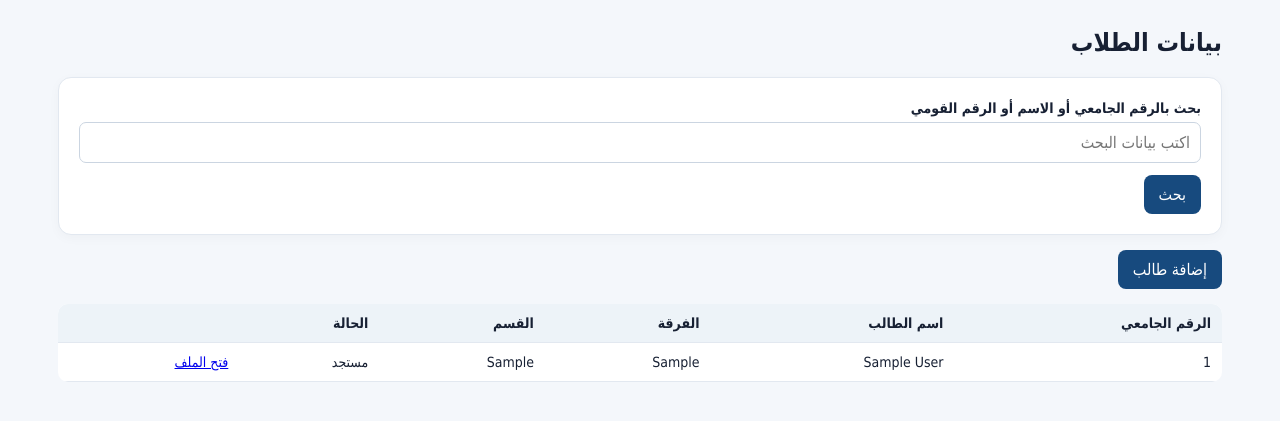
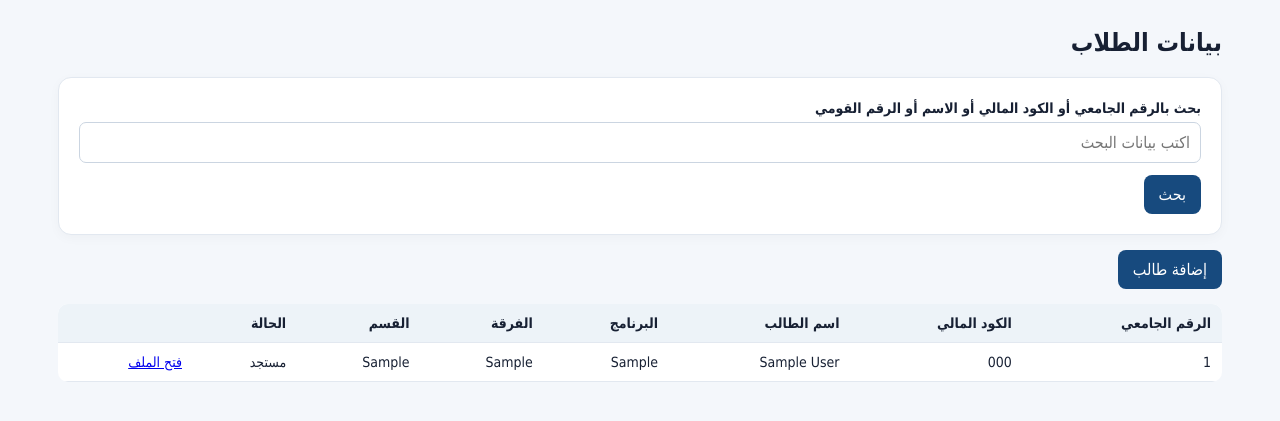
Before and after one commit to sayedahmed924-a11y/student_affairs_system_phase4_finance.zip, a Django app: page /students/ in a window 1280 px wide. Shown: the part 85-506 px from the top of the page. Run offline with Django 5.2, Linux system fonts and the light colour scheme; a user stored in the database is signed in; tables that the repository leaves empty hold one stand-in row (values such as "Sample post"); parts of the project's set-up code (start-up, migrations or seed data) failed here and were passed over.

Commit message:
Display imported financial identifiers and program in student list

```diff
--- a/templates/students/student_list.html
+++ b/templates/students/student_list.html
@@ -1,5 +1,5 @@
 {% extends "base.html" %}{% block content %}<h1>بيانات الطلاب</h1>
-<form method="get" class="card"><label>بحث بالرقم الجامعي أو الاسم أو الرقم القومي</label><input name="q" value="{{ q }}" placeholder="اكتب بيانات البحث"><button>بحث</button></form>
+<form method="get" class="card"><label>بحث بالرقم الجامعي أو الكود المالي أو الاسم أو الرقم القومي</label><input name="q" value="{{ q }}" placeholder="اكتب بيانات البحث"><button>بحث</button></form>
 <div class="actions"><a class="btn" href="/students/add/">إضافة طالب</a></div>
-<table><tr><th>الرقم الجامعي</th><th>اسم الطالب</th><th>الفرقة</th><th>القسم</th><th>الحالة</th><th></th></tr>
-{% for s in students %}<tr><td>{{ s.university_id }}</td><td>{{ s.full_name }}</td><td>{{ s.academic_year }}</td><td>{{ s.department }}</td><td>{{ s.get_study_status_display }}</td><td><a href="/students/{{ s.pk }}/">فتح الملف</a></td></tr>{% empty %}<tr><td colspan="6">لا توجد نتائج.</td></tr>{% endfor %}</table>{% endblock %}
+<table><tr><th>الرقم الجامعي</th><th>الكود المالي</th><th>اسم الطالب</th><th>البرنامج</th><th>الفرقة</th><th>القسم</th><th>الحالة</th><th></th></tr>
+{% for s in students %}<tr><td>{{ s.university_id }}</td><td>{{ s.financial_code }}</td><td>{{ s.full_name }}</td><td>{{ s.program }}</td><td>{{ s.academic_year }}</td><td>{{ s.department }}</td><td>{{ s.get_study_status_display }}</td><td><a href="/students/{{ s.pk }}/">فتح الملف</a></td></tr>{% empty %}<tr><td colspan="8">لا توجد نتائج.</td></tr>{% endfor %}</table>{% endblock %}
```
